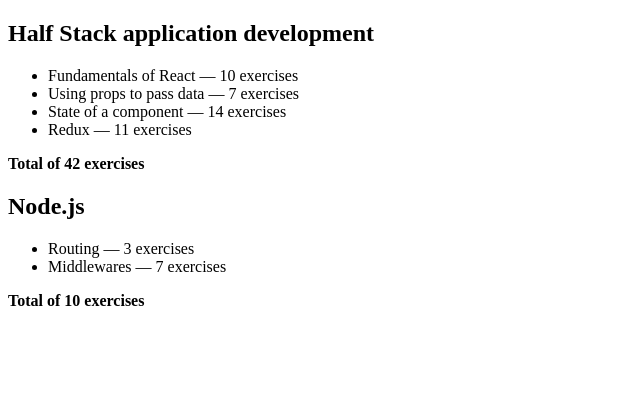
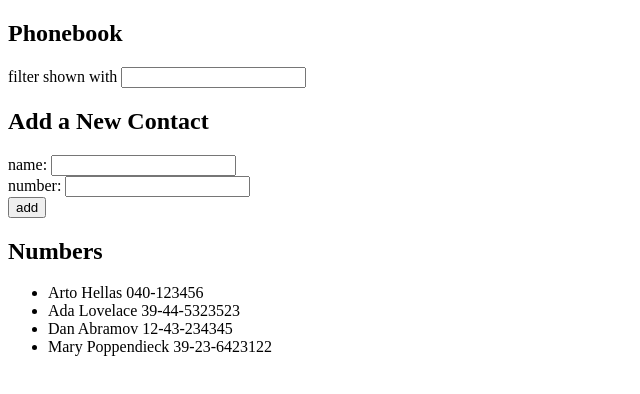
Before and after one commit to malik188/Simple-Phonebook, a React (Vite) app: page / in a window 1280 px wide. Shown: the top 394 px of the page, without its empty margins (0-640 px from the left). Built offline with nearby package versions, Linux system fonts and the light colour scheme.

Commit message:
Exercise 2.6-2.10

```diff
--- a/src/App.jsx
+++ b/src/App.jsx
@@ -1,52 +1,100 @@
-import Course from "./components/Course";
+import { useState } from "react";
+import Person from "./components/Person";
+
+const Filter = ({ filter, onChange }) => {
+  return (
+    <div>
+      filter shown with <input value={filter} onChange={onChange} />
+    </div>
+  );
+};
+
+const PersonForm = ({
+  newName,
+  newNumber,
+  handleNameChange,
+  handleNumberChange,
+  onSubmit,
+}) => {
+  return (
+    <form onSubmit={onSubmit}>
+      <div>
+        name: <input value={newName} onChange={handleNameChange} />
+      </div>
+      <div>
+        number: <input value={newNumber} onChange={handleNumberChange} />
+      </div>
+      <div>
+        <button type="submit">add</button>
+      </div>
+    </form>
+  );
+};
 
 const App = () => {
-  const course = [
-    {
-      name: "Half Stack application development",
-      id: 1,
-      parts: [
-        {
-          name: "Fundamentals of React",
-          exercises: 10,
-          id: 1,
-        },
-        {
-          name: "Using props to pass data",
-          exercises: 7,
-          id: 2,
-        },
-        {
-          name: "State of a component",
-          exercises: 14,
-          id: 3,
-        },
-        {
-          name: "Redux",
-          exercises: 11,
-          id: 4,
-        },
-      ],
-    },
-    {
-      name: "Node.js",
-      id: 2,
-      parts: [
-        {
-          name: "Routing",
-          exercises: 3,
-          id: 1,
-        },
-        {
-          name: "Middlewares",
-          exercises: 7,
-          id: 2,
-        },
-      ],
-    },
-  ];
+  const [persons, setPersons] = useState([
+    { name: "Arto Hellas", number: "040-123456", id: 1 },
+    { name: "Ada Lovelace", number: "39-44-5323523", id: 2 },
+    { name: "Dan Abramov", number: "12-43-234345", id: 3 },
+    { name: "Mary Poppendieck", number: "39-23-6423122", id: 4 },
+  ]);
+  const [newName, setNewName] = useState("");
+  const [newNumber, setNewNumber] = useState("");
+  const [filter, setFilter] = useState("");
 
-  return <Course course={course} />;
+  const addContact = (event) => {
+    event.preventDefault();
+    if (persons.some((person) => person.name === newName)) {
+      alert(`${newName} is already added to Phonebook`);
+      return;
+    }
+    const newPerson = {
+      name: newName,
+      number: newNumber,
+      id: persons.length + 1,
+    };
+    setPersons(persons.concat(newPerson));
+    setNewName("");
+    setNewNumber("");
+  };
+
+  const handleNumberChange = (event) => {
+    setNewNumber(event.target.value);
+  };
+
+  const handleNameChange = (event) => {
+    setNewName(event.target.value);
+  };
+
+  const handleFilterChange = (event) => {
+    setFilter(event.target.value);
+  };
+
+  // Filter persons case-insensitively
+  const filteredPersons = persons.filter((person) =>
+    person.name.toLowerCase().includes(filter.toLowerCase())
+  );
+
+  return (
+    <div>
+      <h2>Phonebook</h2>
+      <Filter filter={filter} onChange={handleFilterChange} />
+      <h2>Add a New Contact</h2>
+      <PersonForm
+        onSubmit={addContact}
+        newName={newName}
+        newNumber={newNumber}
+        handleNameChange={handleNameChange}
+        handleNumberChange={handleNumberChange}
+      />
+      <h2>Numbers</h2>
+      <ul>
+        {filteredPersons.map((person) => (
+          <Person key={person.id} person={person} />
+        ))}
+      </ul>
+    </div>
+  );
 };
 
 export default App;
--- a/src/components/Course.jsx
+++ /dev/null
@@ -1,25 +0,0 @@
-/* eslint-disable no-unused-vars */
-const Course = ({ course }) => {
-  return (
-    <div>
-      {course.map((c) => (
-        <div key={c.id}>
-          <h2>{c.name}</h2>
-          <ul>
-            {c.parts.map((part) => (
-              <li key={part.id}>
-                {part.name} — {part.exercises} exercises
-              </li>
-            ))}
-          </ul>
-          <strong>
-            Total of {c.parts.reduce((sum, part) => sum + part.exercises, 0)}{" "}
-            exercises
-          </strong>
-        </div>
-      ))}
-    </div>
-  );
-};
-
-export default Course;
--- /dev/null
+++ b/src/components/Person.jsx
@@ -0,0 +1,9 @@
+const Person = ({ person }) => {
+  return (
+    <li>
+      {person.name} {person.number}
+    </li>
+  );
+};
+
+export default Person;
```
